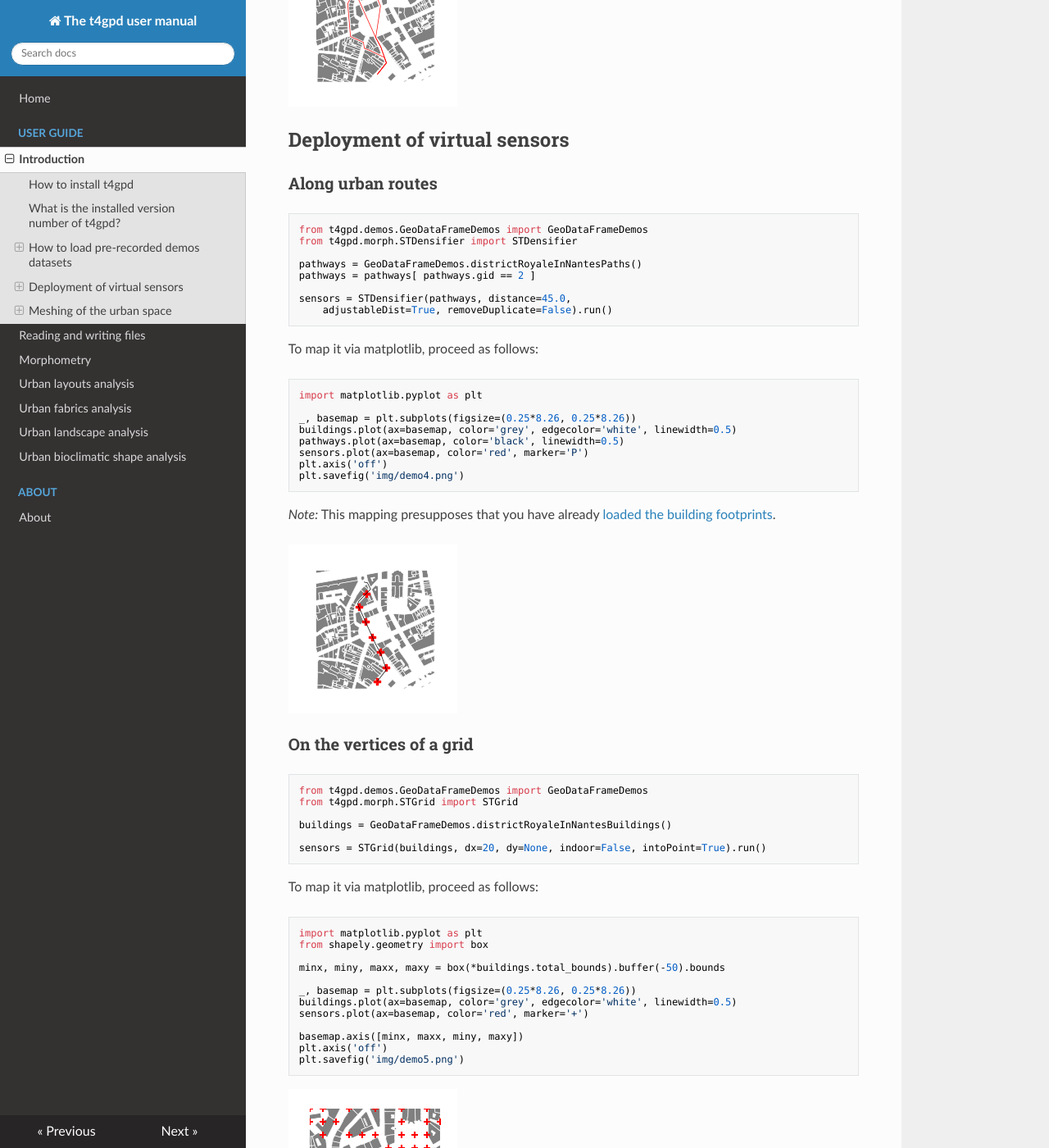
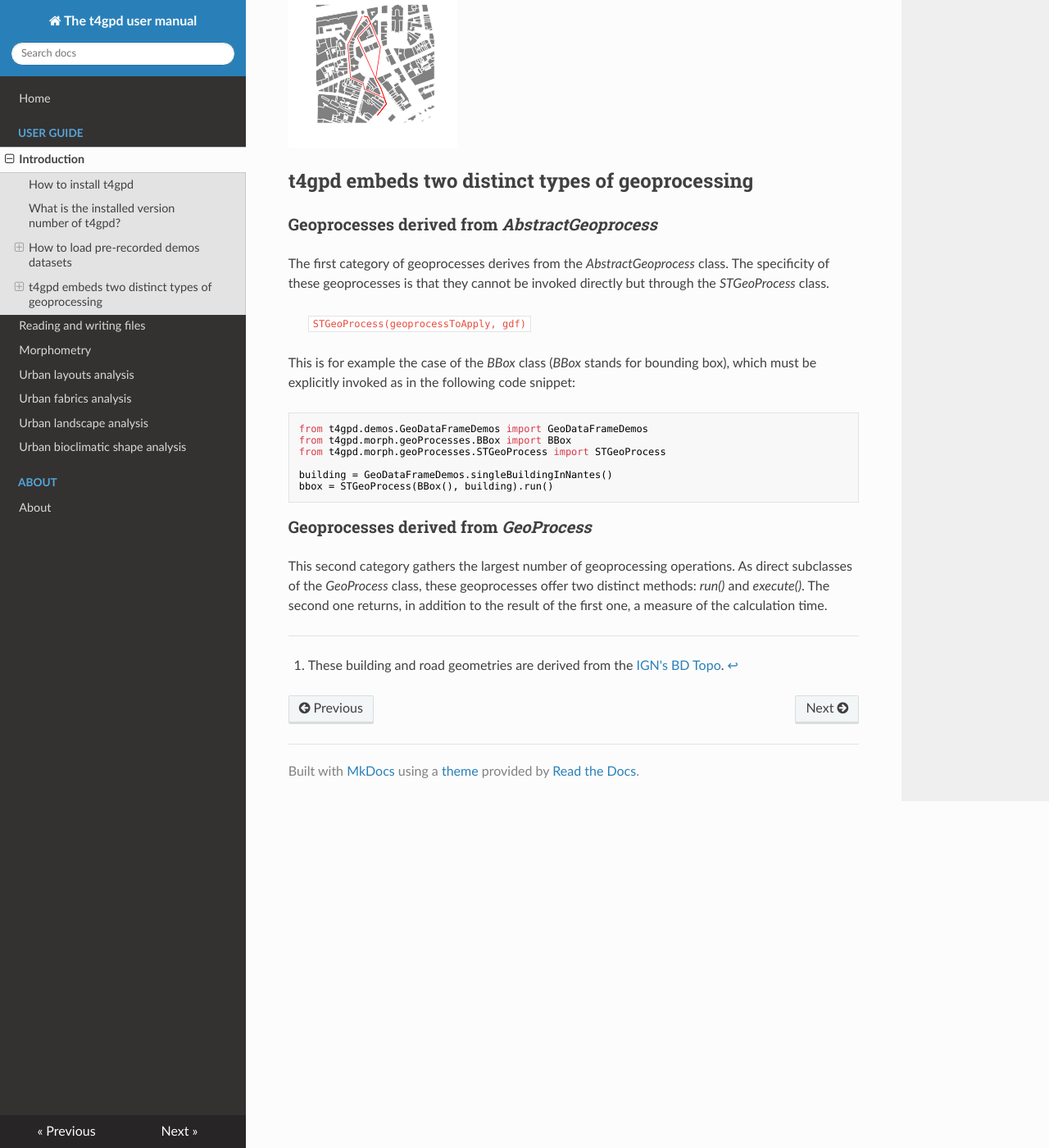
Before and after one commit to thomas-leduc/t4gpd-docs, an MkDocs documentation site: the page built from docs/introduction.md, in a window 1280 px wide and 1400 px high, scrolled down 2468 px. Shown: the whole window at 82% size. Built offline with MkDocs 1.6.1, drawn with Linux system fonts in a browser that asks for light colours; nearby versions of some CDN libraries; some of the changed text lies outside the part shown.

Commit message:
Update introduction.md

````diff
--- a/docs/introduction.md
+++ b/docs/introduction.md
@@ -98,161 +101,25 @@ plt.savefig('img/demo3.png')
 
 ![Demo3](img/demo3.png)
 
-## Deployment of virtual sensors
-### Along urban routes
+## t4gpd embeds two distinct types of geoprocessing
+
+### Geoprocesses derived from *AbstractGeoprocess*
+
+The first category of geoprocesses derives from the *AbstractGeoprocess* class. The specificity of these geoprocesses is that they cannot be invoked directly but through the *STGeoProcess* class.
+
+> `STGeoProcess(geoprocessToApply, gdf)`
+
+This is for example the case of the *BBox* class (*BBox* stands for bounding box), which must be explicitly invoked as in the following code snippet:
 
 ```python
 from t4gpd.demos.GeoDataFrameDemos import GeoDataFrameDemos
-from t4gpd.morph.STDensifier import STDensifier
+from t4gpd.morph.geoProcesses.BBox import BBox
+from t4gpd.morph.geoProcesses.STGeoProcess import STGeoProcess
 
-pathways = GeoDataFrameDemos.districtRoyaleInNantesPaths()
-pathways = pathways[ pathways.gid == 2 ]
-
-sensors = STDensifier(pathways, distance=45.0,
-	adjustableDist=True, removeDuplicate=False).run()
+building = GeoDataFrameDemos.singleBuildingInNantes()
+bbox = STGeoProcess(BBox(), building).run()
 ```
 
-To map it via matplotlib, proceed as follows:
+### Geoprocesses derived from *GeoProcess*
 
-```python
-import matplotlib.pyplot as plt
-
-_, basemap = plt.subplots(figsize=(0.25*8.26, 0.25*8.26))
-buildings.plot(ax=basemap, color='grey', edgecolor='white', linewidth=0.5)
-pathways.plot(ax=basemap, color='black', linewidth=0.5)
-sensors.plot(ax=basemap, color='red', marker='P')
-plt.axis('off')
-plt.savefig('img/demo4.png')
-```
-
-*Note:* This mapping presupposes that you have already [loaded the building footprints](#loading-a-set-of-buildings-and-roads).
-
-![Demo4](img/demo4.png)
-
-### On the vertices of a grid
-
-```python
-from t4gpd.demos.GeoDataFrameDemos import GeoDataFrameDemos
-from t4gpd.morph.STGrid import STGrid
-
-buildings = GeoDataFrameDemos.districtRoyaleInNantesBuildings()
-
-sensors = STGrid(buildings, dx=20, dy=None, indoor=False, intoPoint=True).run()
-```
-
-To map it via matplotlib, proceed as follows:
-
-```python
-import matplotlib.pyplot as plt
-from shapely.geometry import box
-
-minx, miny, maxx, maxy = box(*buildings.total_bounds).buffer(-50).bounds
-
-_, basemap = plt.subplots(figsize=(0.25*8.26, 0.25*8.26))
-buildings.plot(ax=basemap, color='grey', edgecolor='white', linewidth=0.5)
-sensors.plot(ax=basemap, color='red', marker='+')
-
-basemap.axis([minx, maxx, miny, maxy])
-plt.axis('off')
-plt.savefig('img/demo5.png')
-```
-
-![Demo5](img/demo5.png)
-
-### Along the skeleton of the urban open space
-
-```python
-from t4gpd.demos.GeoDataFrameDemos import GeoDataFrameDemos
-from t4gpd.morph.STDensifier import STDensifier
-from t4gpd.morph.STSkeletonizeTheVoid import STSkeletonizeTheVoid
-
-buildings = GeoDataFrameDemos.districtRoyaleInNantesBuildings()
-
-skeleton = STSkeletonizeTheVoid(buildings, samplingDist=5.0).run()
-
-sensors = STDensifier(skeleton, distance=15.0,
-	adjustableDist=True, removeDuplicate=False).run()
-```
-
-To map it via matplotlib, proceed as follows:
-
-```python
-import matplotlib.pyplot as plt
-from shapely.geometry import box
-
-minx, miny, maxx, maxy = box(*buildings.total_bounds).buffer(-70).bounds
-
-_, basemap = plt.subplots(figsize=(0.25*8.26, 0.25*8.26))
-buildings.plot(ax=basemap, color='grey', edgecolor='white', linewidth=0.5)
-skeleton.plot(ax=basemap, color='black', linewidth=0.5)
-sensors.plot(ax=basemap, color='red', marker='.')
-
-basemap.axis([minx, maxx, miny, maxy])
-plt.axis('off')
-plt.savefig('img/demo6.png')
-```
-
-![Demo6](img/demo6.png)
-
-
-## Meshing of the urban space
-
-### Grid the region of interest
-If you want to grid the region of interest proceed as follows:
-
-```python
-from t4gpd.demos.GeoDataFrameDemos import GeoDataFrameDemos
-from t4gpd.morph.STGrid import STGrid
-
-buildings = GeoDataFrameDemos.districtRoyaleInNantesBuildings()
-
-grid = STGrid(buildings, dx=20, dy=None, indoor='both', intoPoint=False).run()
-```
-
-To map the resulting grid via matplotlib, proceed as follows:
-
-```python
-import matplotlib.pyplot as plt
-from shapely.geometry import box
-
-minx, miny, maxx, maxy = box(*buildings.total_bounds).buffer(-50).bounds
-
-_, basemap = plt.subplots(figsize=(0.25*8.26, 0.25*8.26))
-buildings.plot(ax=basemap, color='grey', edgecolor='white', linewidth=0.5)
-grid.boundary.plot(ax=basemap, color='red', linewidth=0.5)
-
-basemap.axis([minx, maxx, miny, maxy])
-plt.axis('off')
-plt.savefig('img/demo7.png')
-```
-
-![Demo7](img/demo7.png)
-
-### How to build a Triangulated irregular network (TIN)
-
-The mesh we will produce here assumes that you have installed the [GMSH three-dimensional finite element mesh generator](https://gmsh.info/). As you can see from the following code snippet, the *gmsh* argument of the *GmshTriangulator* command is used to specify the location of the GMSH executable.
-
-```python
-from t4gpd.demos.GeoDataFrameDemos import GeoDataFrameDemos
-from t4gpd.morph.GmshTriangulator import GmshTriangulator
-
-building = GeoDataFrameDemos.singleBuildingInNantes()
-tin = GmshTriangulator(building, characteristicLength=15.0,
-	gmsh='/usr/local/bin/gmsh').run()
-```
-
-
-To map the resulting mesh via matplotlib, proceed as follows:
-
-```python
-import matplotlib.pyplot as plt
-
-_, basemap = plt.subplots(figsize=(0.25*8.26, 0.25*8.26))
-building.plot(ax=basemap, color='grey', edgecolor='white', linewidth=0.5)
-tin.boundary.plot(ax=basemap, color='red', linewidth=0.25)
-
-plt.axis('off')
-plt.savefig('img/demo8.png')
-```
-
-![Demo8](img/demo8.png)
+This second category gathers the largest number of geoprocessing operations. As direct subclasses of the *GeoProcess* class, these geoprocesses offer two distinct methods: *run()* and *execute()*. The second one returns, in addition to the result of the first one, a measure of the calculation time.
````
Also changed, not shown: other parts of docs/introduction.md (+9 -6 lines).
